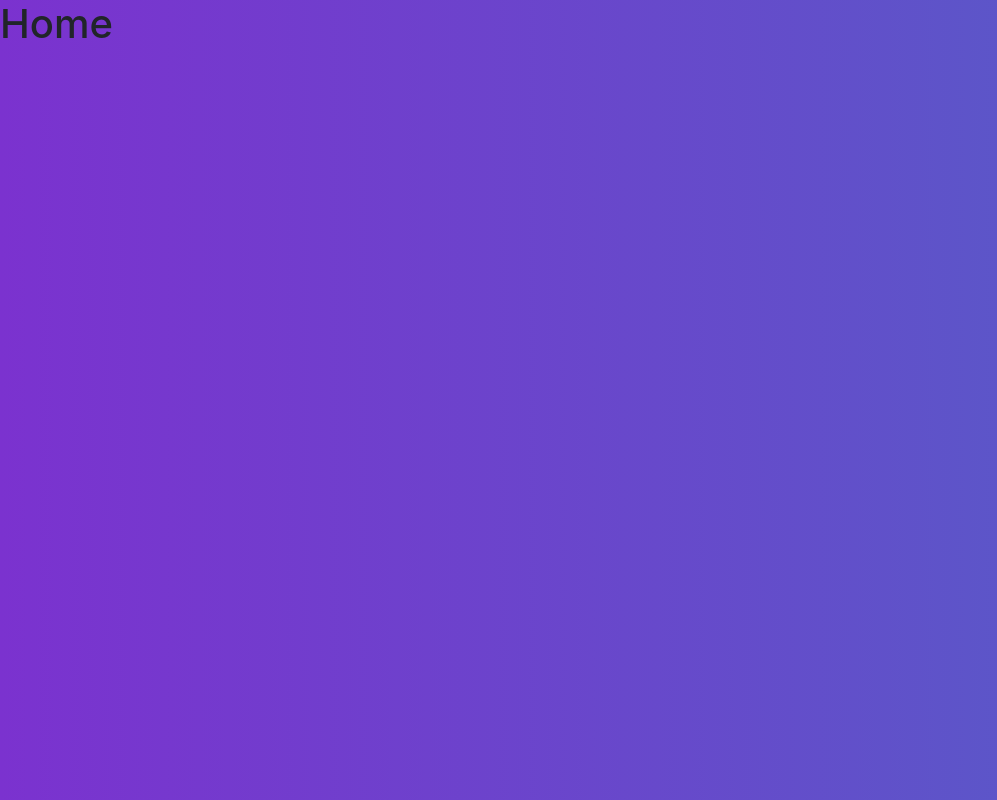
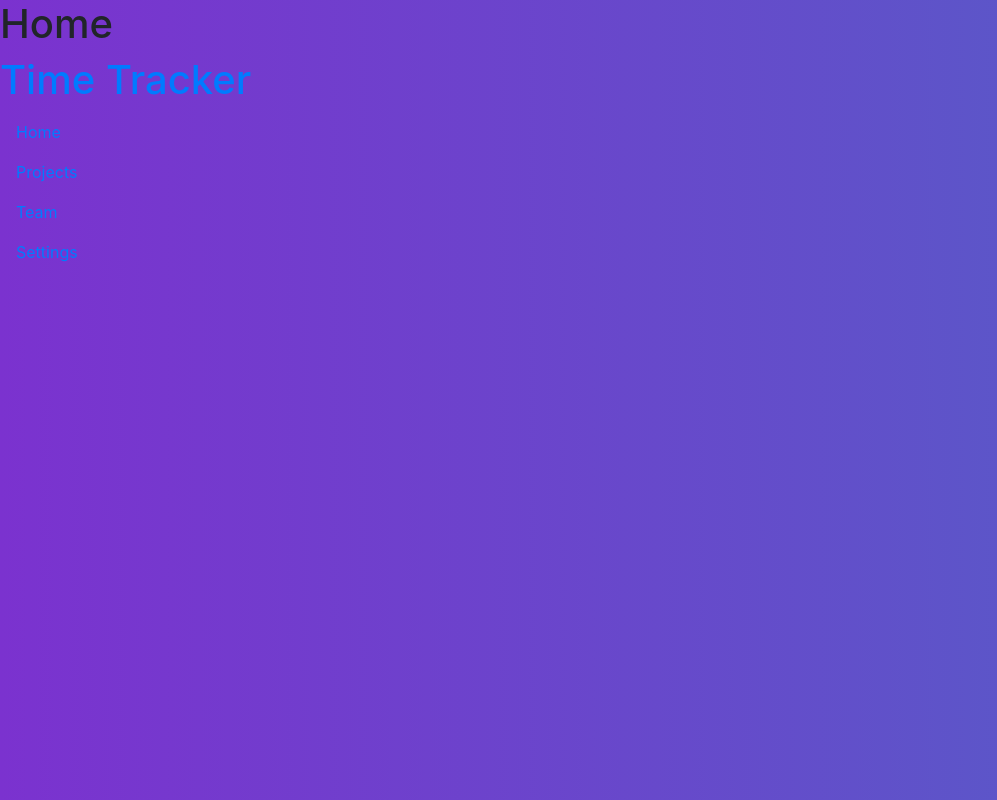
Before and after one commit to CodingMirec/login-tracker, a React (Create React App) app: page / in a window 1280 px wide. Shown: the whole page, without its empty margins (0-997 px from the left). Built offline with nearby package versions, Linux system fonts and the light colour scheme.

Commit message:
sidenav {items}

```diff
--- a/src/App.js
+++ b/src/App.js
@@ -4,6 +4,14 @@ import { BrowserRouter, Switch, Route } from "react-router-dom";
 import "./App.css";
 import Register from "./Register";
 import Login from "./Login";
+import Sidenav from "./Sidenav";
+
+const items = [
+  { name: "home", label: "Home" },
+  { name: "projects", label: "Projects" },
+  { name: "team", label: "Team" },
+  { name: "settings", label: "Settings" },
+];
 
 function App() {
   return (
@@ -18,6 +26,7 @@ function App() {
           </Route>
           <Route path="/">
             <h1>Home</h1>
+            <Sidenav items={items} />
           </Route>
         </Switch>
       </div>
--- /dev/null
+++ b/src/Sidenav.js
@@ -0,0 +1,23 @@
+import React from "react";
+import { Link } from "react-router-dom";
+
+import "./Sidenav.css";
+
+function Sidenav({ items }) {
+  return (
+    <nav className="sidebar">
+      <ul className="nav flex-column">
+        <h1>
+          <a href="/">Time Tracker</a>
+        </h1>
+        {items.map(({ label, name, ...rest }) => (
+          <li className="nav-link" key={name} {...rest}>
+            <a href="#abc">{label}</a>
+          </li>
+        ))}
+      </ul>
+    </nav>
+  );
+}
+
+export default Sidenav;
```
Also changed, not shown: src/Sidenav.css (added).
